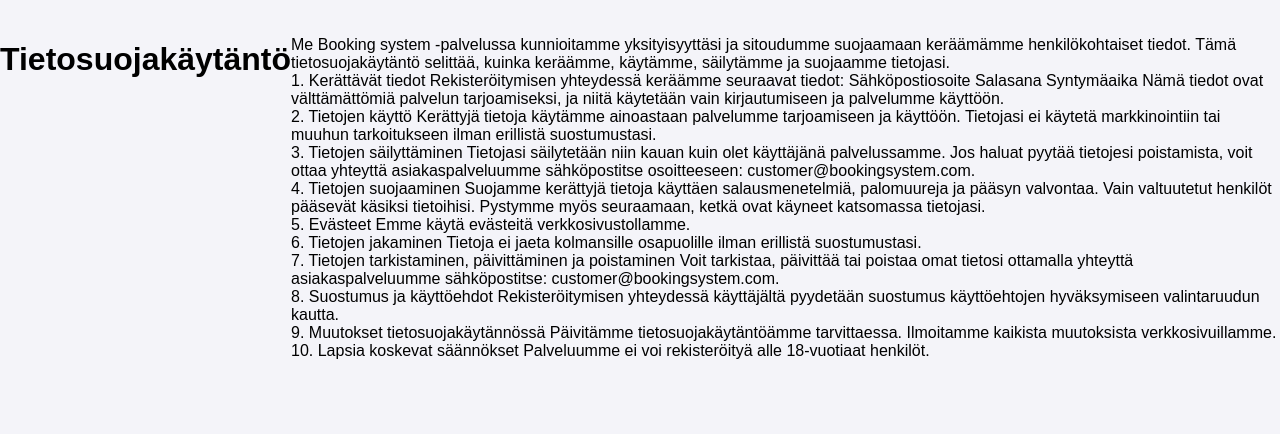
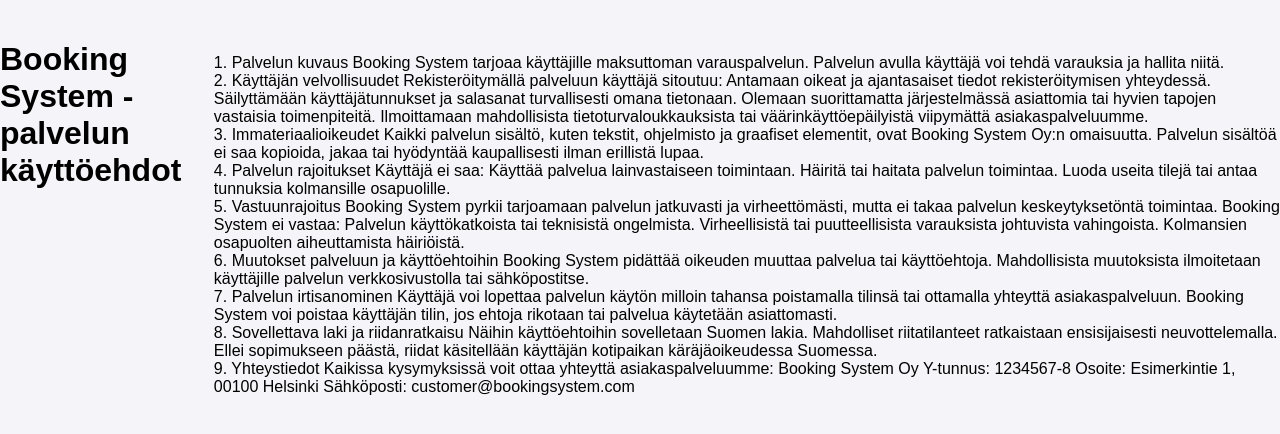
Before and after one commit to jerejjj/probable-invention, a plain HTML site: page views/terms.html in a window 1280 px wide. Drawn offline with Linux system fonts and the light colour scheme.

Commit message:
Edited privacynotice and terms of service

```diff
--- a/views/terms.html
+++ b/views/terms.html
@@ -10,68 +10,76 @@
 
 <body style="font-family: Arial, sans-serif; background-color: #f4f4f9; display: flex; justify-content: center; align-items: flex-start; height: 100vh; margin: 0; padding-top: 20px;">
 
-    <h1>Tietosuojakäytäntö</h1>
+    <h1>Booking System -palvelun käyttöehdot</h1>
 <br>
     <p>
 
 
-Me Booking system -palvelussa kunnioitamme yksityisyyttäsi ja sitoudumme suojaamaan keräämämme henkilökohtaiset tiedot. Tämä tietosuojakäytäntö selittää, kuinka keräämme, käytämme, säilytämme ja suojaamme tietojasi.
+        <br>
+        1. Palvelun kuvaus
 
-<br>
-1. Kerättävät tiedot
+        Booking System tarjoaa käyttäjille maksuttoman varauspalvelun. Palvelun avulla käyttäjä voi tehdä varauksia ja hallita niitä.
 
-Rekisteröitymisen yhteydessä keräämme seuraavat tiedot:
+        <br>
+        2. Käyttäjän velvollisuudet
 
-    Sähköpostiosoite
-    Salasana
-    Syntymäaika
+        Rekisteröitymällä palveluun käyttäjä sitoutuu:
 
-Nämä tiedot ovat välttämättömiä palvelun tarjoamiseksi, ja niitä käytetään vain kirjautumiseen ja palvelumme käyttöön.
+            Antamaan oikeat ja ajantasaiset tiedot rekisteröitymisen yhteydessä.
+            Säilyttämään käyttäjätunnukset ja salasanat turvallisesti omana tietonaan.
+            Olemaan suorittamatta järjestelmässä asiattomia tai hyvien tapojen vastaisia toimenpiteitä.
+            Ilmoittamaan mahdollisista tietoturvaloukkauksista tai väärinkäyttöepäilyistä viipymättä asiakaspalveluumme.
 
-<br>
-2. Tietojen käyttö
 
-Kerättyjä tietoja käytämme ainoastaan palvelumme tarjoamiseen ja käyttöön. Tietojasi ei käytetä markkinointiin tai muuhun tarkoitukseen ilman erillistä suostumustasi.
+            <br>
+        3. Immateriaalioikeudet
 
-<br>
-3. Tietojen säilyttäminen
+        Kaikki palvelun sisältö, kuten tekstit, ohjelmisto ja graafiset elementit, ovat Booking System Oy:n omaisuutta. Palvelun sisältöä ei saa kopioida, jakaa tai hyödyntää kaupallisesti ilman erillistä lupaa.
 
-Tietojasi säilytetään niin kauan kuin olet käyttäjänä palvelussamme. Jos haluat pyytää tietojesi poistamista, voit ottaa yhteyttä asiakaspalveluumme sähköpostitse osoitteeseen: customer@bookingsystem.com.
 
-<br>
-4. Tietojen suojaaminen
+        <br>
+        4. Palvelun rajoitukset
 
-Suojamme kerättyjä tietoja käyttäen salausmenetelmiä, palomuureja ja pääsyn valvontaa. Vain valtuutetut henkilöt pääsevät käsiksi tietoihisi. Pystymme myös seuraamaan, ketkä ovat käyneet katsomassa tietojasi.
+        Käyttäjä ei saa:
 
-<br>
-5. Evästeet
+            Käyttää palvelua lainvastaiseen toimintaan.
+            Häiritä tai haitata palvelun toimintaa.
+            Luoda useita tilejä tai antaa tunnuksia kolmansille osapuolille.
 
-Emme käytä evästeitä verkkosivustollamme.
 
-<br>
-6. Tietojen jakaminen
 
-Tietoja ei jaeta kolmansille osapuolille ilman erillistä suostumustasi.
+            <br>
+        5. Vastuunrajoitus
 
-<br>
-7. Tietojen tarkistaminen, päivittäminen ja poistaminen
+        Booking System pyrkii tarjoamaan palvelun jatkuvasti ja virheettömästi, mutta ei takaa palvelun keskeytyksetöntä toimintaa. Booking System ei vastaa:
 
-Voit tarkistaa, päivittää tai poistaa omat tietosi ottamalla yhteyttä asiakaspalveluumme sähköpostitse: customer@bookingsystem.com.
+            Palvelun käyttökatkoista tai teknisistä ongelmista.
+            Virheellisistä tai puutteellisista varauksista johtuvista vahingoista.
+            Kolmansien osapuolten aiheuttamista häiriöistä.
 
-<br>
-8. Suostumus ja käyttöehdot
+            <br>
+        6. Muutokset palveluun ja käyttöehtoihin
 
-Rekisteröitymisen yhteydessä käyttäjältä pyydetään suostumus käyttöehtojen hyväksymiseen valintaruudun kautta.
+        Booking System pidättää oikeuden muuttaa palvelua tai käyttöehtoja. Mahdollisista muutoksista ilmoitetaan käyttäjille palvelun verkkosivustolla tai sähköpostitse.
 
-<br>
-9. Muutokset tietosuojakäytännössä
+        <br>
+        7. Palvelun irtisanominen
 
-Päivitämme tietosuojakäytäntöämme tarvittaessa. Ilmoitamme kaikista muutoksista verkkosivuillamme.
+        Käyttäjä voi lopettaa palvelun käytön milloin tahansa poistamalla tilinsä tai ottamalla yhteyttä asiakaspalveluun. Booking System voi poistaa käyttäjän tilin, jos ehtoja rikotaan tai palvelua käytetään asiattomasti.
 
-<br>
-10. Lapsia koskevat säännökset
+        <br>
+        8. Sovellettava laki ja riidanratkaisu
 
-Palveluumme ei voi rekisteröityä alle 18-vuotiaat henkilöt.
+        Näihin käyttöehtoihin sovelletaan Suomen lakia. Mahdolliset riitatilanteet ratkaistaan ensisijaisesti neuvottelemalla. Ellei sopimukseen päästä, riidat käsitellään käyttäjän kotipaikan käräjäoikeudessa Suomessa.
+
+        <br>
+        9. Yhteystiedot
+
+        Kaikissa kysymyksissä voit ottaa yhteyttä asiakaspalveluumme:
+        Booking System Oy
+        Y-tunnus: 1234567-8
+        Osoite: Esimerkintie 1, 00100 Helsinki
+        Sähköposti: customer@bookingsystem.com
     </p>
 </body>
 
```
Also changed, not shown: views/privacynotice.html (+77 -1 lines).
